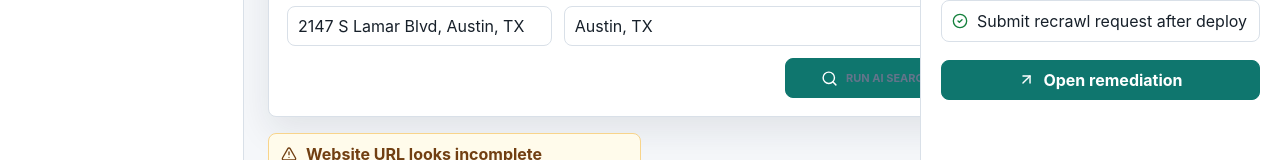
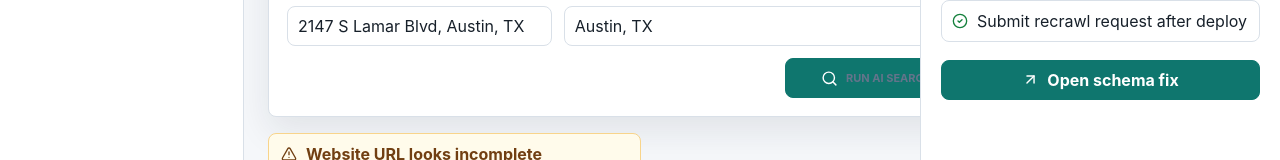
Before and after one commit to harshittaneja98sales-cell/aeo-local-monitor, a React (Vite) app: page / in a window 1280 px wide. Both pictures are taken after a click on the button "Open demo". Shown: the part 488-648 px from the top of the page. Built offline with nearby package versions, Linux system fonts and the light colour scheme.

Commit message:
Wire remediation drawer action

```diff
--- a/src/App.jsx
+++ b/src/App.jsx
@@ -488,6 +488,12 @@ function App() {
   function showLanding() {
     setRoute("landing");
     window.history.pushState("", document.title, window.location.pathname);
+    window.scrollTo({ top: 0, behavior: "smooth" });
+  }
+
+  function openRemediationForTask(task) {
+    setActiveTab(isSchemaRemediationTask(task) ? "schema" : "remediation");
+    setSelectedTask(null);
     window.scrollTo({ top: 0, behavior: "smooth" });
   }
 
@@ -653,7 +659,11 @@ function App() {
         )}
       </main>
 
-      <TaskDrawer task={selectedTask} onClose={() => setSelectedTask(null)} />
+      <TaskDrawer
+        task={selectedTask}
+        onClose={() => setSelectedTask(null)}
+        onOpenRemediation={openRemediationForTask}
+      />
     </div>
   );
 }
@@ -2322,8 +2332,11 @@ function SettingsPanel({
   );
 }
 
-function TaskDrawer({ task, onClose }) {
+function TaskDrawer({ task, onClose, onOpenRemediation }) {
   if (!task) return null;
+  const actionLabel = isSchemaRemediationTask(task)
+    ? "Open schema fix"
+    : "Open fix queue";
 
   return (
     <aside className="drawer" aria-label="Remediation detail">
@@ -2365,11 +2378,30 @@ function TaskDrawer({ task, onClose }) {
           </div>
         ))}
       </div>
-      <button className="primary-button drawer-button">
+      <button
+        className="primary-button drawer-button"
+        onClick={() => onOpenRemediation(task)}
+      >
         <ArrowUpRight size={17} />
-        <span>Open remediation</span>
+        <span>{actionLabel}</span>
       </button>
     </aside>
+  );
+}
+
+function isSchemaRemediationTask(task) {
+  const haystack = [
+    task?.id,
+    task?.title,
+    task?.source,
+    task?.details,
+    ...(task?.actions || []),
+  ]
+    .join(" ")
+    .toLowerCase();
+
+  return /schema|json-ld|localbusiness|openinghours|structured data|markup|faq/.test(
+    haystack
   );
 }
 
```
